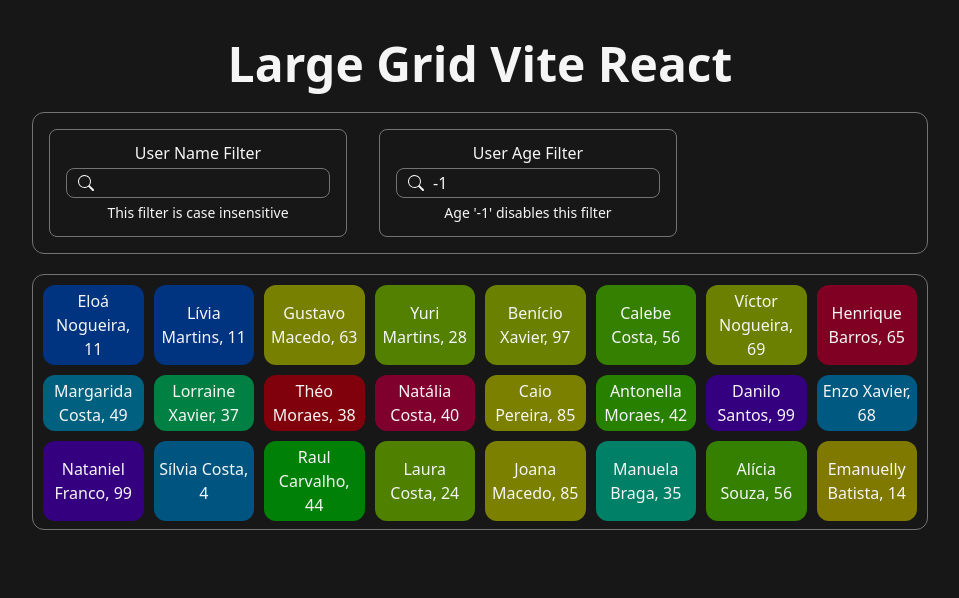
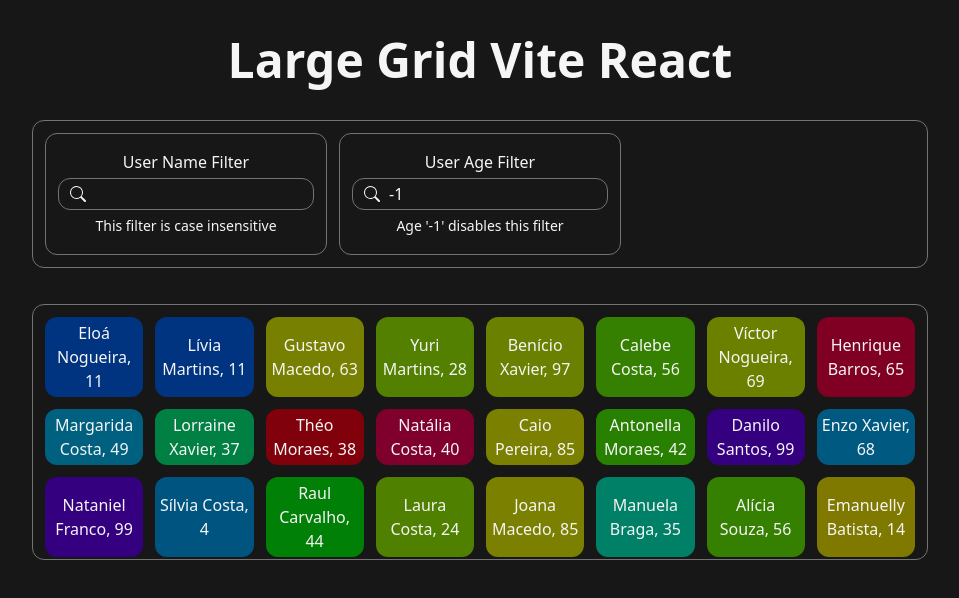
Before and after one commit to marcelo-rispoli-leal/large-grid-react, a React (Vite) app: page / in a window 1280 px wide. Shown: the top 598 px of the page, without its empty margins (160-1119 px from the left). Built offline with nearby package versions, Linux system fonts and the light colour scheme.

Commit message:
Filled h1 from HTML title metadata, refined styles

```diff
--- a/src/app/App.jsx
+++ b/src/app/App.jsx
@@ -40,12 +40,11 @@ export default function App() {
   };
 
   return (
-    <div className="dark max-h-full min-h-screen w-full bg-neutral-100 font-sans text-neutral-900 dark:bg-neutral-900 dark:text-neutral-100">
-      <div className="mx-auto max-w-9/10 sm:max-w-8/10 lg:max-w-75/100 xl:max-w-7/10 2xl:max-w-2/3">
-        <h1 className="leading-1.1 pt-10 pb-6 text-center text-5xl font-bold">
-          Large Grid Vite React
-        </h1>
-        <div className="col-1 mb-5 flex flex-row justify-start rounded-xl border border-solid border-neutral-500 text-center">
+    <div className="dark max-h-full min-h-screen w-full bg-neutral-100 py-9 font-sans text-neutral-900 dark:bg-neutral-900 dark:text-neutral-100">
+      <div className="mx-auto max-w-9/10 text-center sm:max-w-85/100 md:max-w-8/10 lg:max-w-3/4 xl:max-w-7/10 2xl:max-w-2/3">
+        <h1 className="text-5xl font-bold">{document.title}</h1>
+
+        <div className="b-std my-9 grid w-full grid-cols-1 grid-rows-3 gap-3 p-3 md:grid-cols-3 md:grid-rows-1">
           <Filter
             type="text"
             id="nameFilter"
@@ -63,7 +62,7 @@ export default function App() {
             onChange={handleChange}
           />
         </div>
-        <div className="scrollbar-thin scrollbar-thumb-rounded-full scrollbar-thumb-neutral-200 scrollbar-track-neutral-600 mb-5 max-h-64 min-h-32 overflow-x-hidden overflow-y-scroll rounded-xl border border-solid border-neutral-500 object-cover p-2.5 text-center">
+        <div className="scrollbar-thin scrollbar-thumb-rounded-full scrollbar-thumb-neutral-200 scrollbar-track-neutral-600 b-std max-h-64 min-h-32 overflow-x-hidden overflow-y-scroll p-3">
           <Users />
         </div>
       </div>
--- a/src/components/Filters.jsx
+++ b/src/components/Filters.jsx
@@ -8,12 +8,12 @@ export default function Filter({ id, type, label, help, value, onChange }) {
 
   //return component
   return (
-    <div className="m-4 inline-flex w-1/3 grid-rows-1 justify-stretch rounded-lg border border-neutral-500 px-4 py-2">
-      <form className="w-full">
-        <div className="grid grid-cols-1 grid-rows-3 items-center">
+    <div className="b-std p-3">
+      <form>
+        <div className="grid grid-rows-3 items-center">
           <input
             id={id}
-            className="peer text-md order-3 col-start-1 row-2 w-full rounded-lg border border-neutral-500 py-0 pr-0 pl-9 leading-7 font-medium focus:border-cyan-600 focus:ring-1 focus:ring-cyan-600 focus:outline-none"
+            className="peer f-md b-std order-3 col-start-1 row-2 w-full py-0 pr-0 pl-9 leading-7.5 focus:border-cyan-600 focus:ring-1 focus:ring-cyan-600 focus:outline-none"
             type={type}
             value={value}
             min={type === "number" ? "-1" : undefined}
@@ -22,12 +22,12 @@ export default function Filter({ id, type, label, help, value, onChange }) {
           />
           <label
             htmlFor={id}
-            className="order 1 col-start-1 row-1 peer-focus:text-cyan-600"
+            className="order 1 row-1 peer-focus:text-cyan-600"
           >
             {label}
           </label>
-          <BsSearch className="text-md order-2 col-start-1 row-2 ml-3 font-medium peer-focus:text-cyan-600" />
-          <span className="order-4 col-start-1 row-3 text-sm leading-none peer-focus:text-cyan-600">
+          <BsSearch className="f-md order-2 col-start-1 row-2 ml-3 peer-focus:text-cyan-600" />
+          <span className="order-4 row-3 text-sm peer-focus:text-cyan-600">
             {help}
           </span>
         </div>
--- a/src/components/Users.jsx
+++ b/src/components/Users.jsx
@@ -52,14 +52,14 @@ export default function Users({ info }) {
   return (
     <div
       id="users-container"
-      className="max-3xs:3xs:grid-cols-1 3xs:max-2xs:grid-cols-2 2xs:max-xs:grid-cols-3 xs:max-sm:grid-cols-4 grid grid-cols-1 gap-2.5 sm:max-md:grid-cols-5 md:max-lg:grid-cols-6 lg:max-xl:grid-cols-7 xl:max-2xl:grid-cols-8 2xl:grid-cols-10"
+      className="3xs:max-2xs:grid-cols-2 2xs:max-xs:grid-cols-3 xs:max-md:grid-cols-4 md:max-xm:grid-cols-5 xm:max-lg:grid-cols-6 grid grid-cols-1 gap-3 lg:max-xl:grid-cols-7 xl:max-2xl:grid-cols-8 2xl:grid-cols-10"
     >
       {restUsers.map(({ index, name, age, backgroundColor, lower }) => (
         <div
           key={index}
           id={`user-${index}`}
           style={{ backgroundColor }}
-          className="content-center rounded-xl p-1 font-medium wrap-anywhere"
+          className="f-md content-center rounded-xl p-1 wrap-anywhere"
           age={age}
           lower={lower}
         >{`${name}, ${age}`}</div>
--- a/src/index.css
+++ b/src/index.css
@@ -6,4 +6,15 @@
   --breakpoint-3xs: 16rem;
   --breakpoint-2xs: 24rem;
   --breakpoint-xs: 32rem;
+  --breakpoint-xm: 56rem;
 }
+
+.b-std {
+  border: 1px solid var(--color-neutral-500);
+  border-radius: 0.75rem;
+}
+
+.f-md {
+  font-size: medium;
+  font-weight: 500;
+}
```
